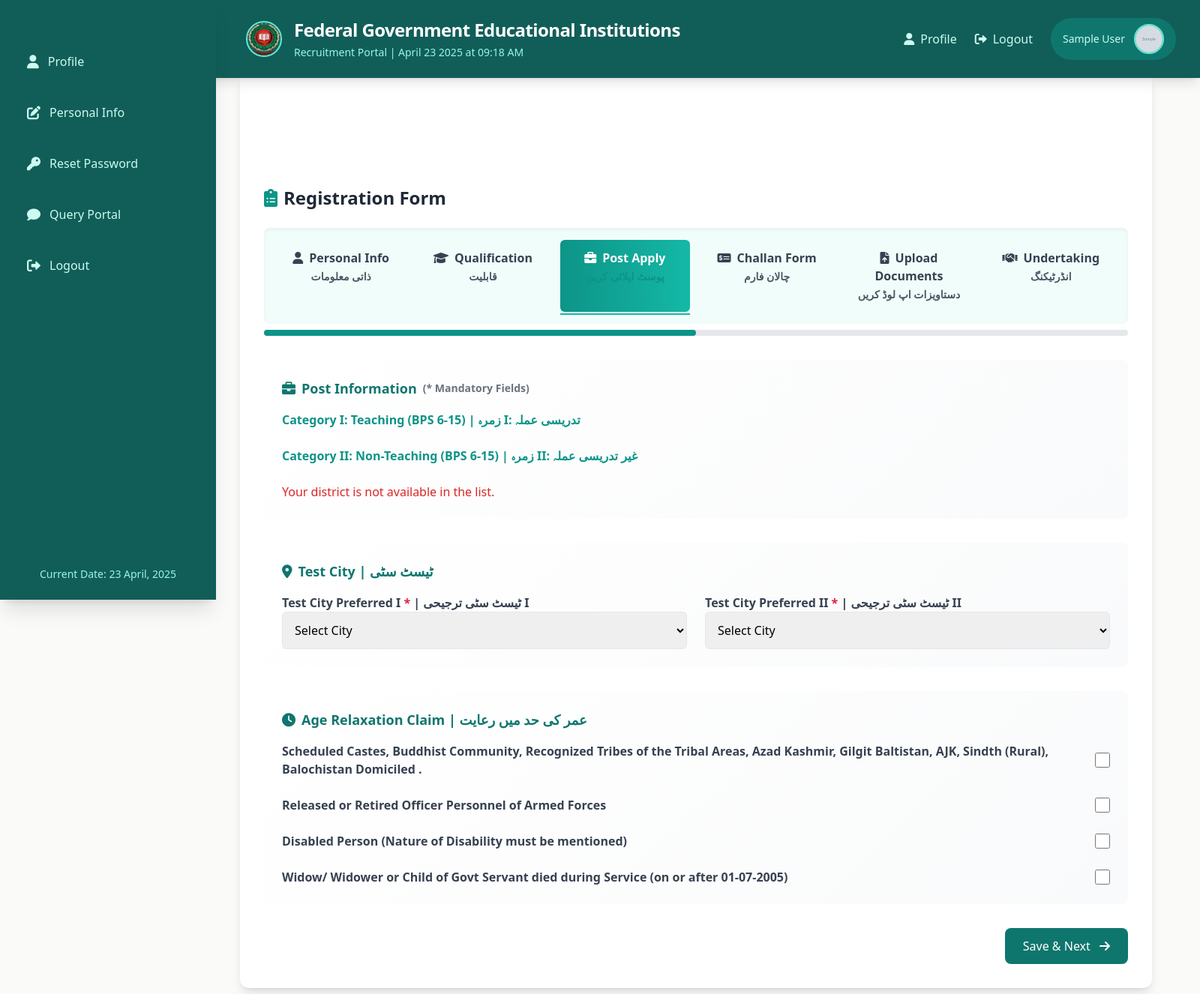
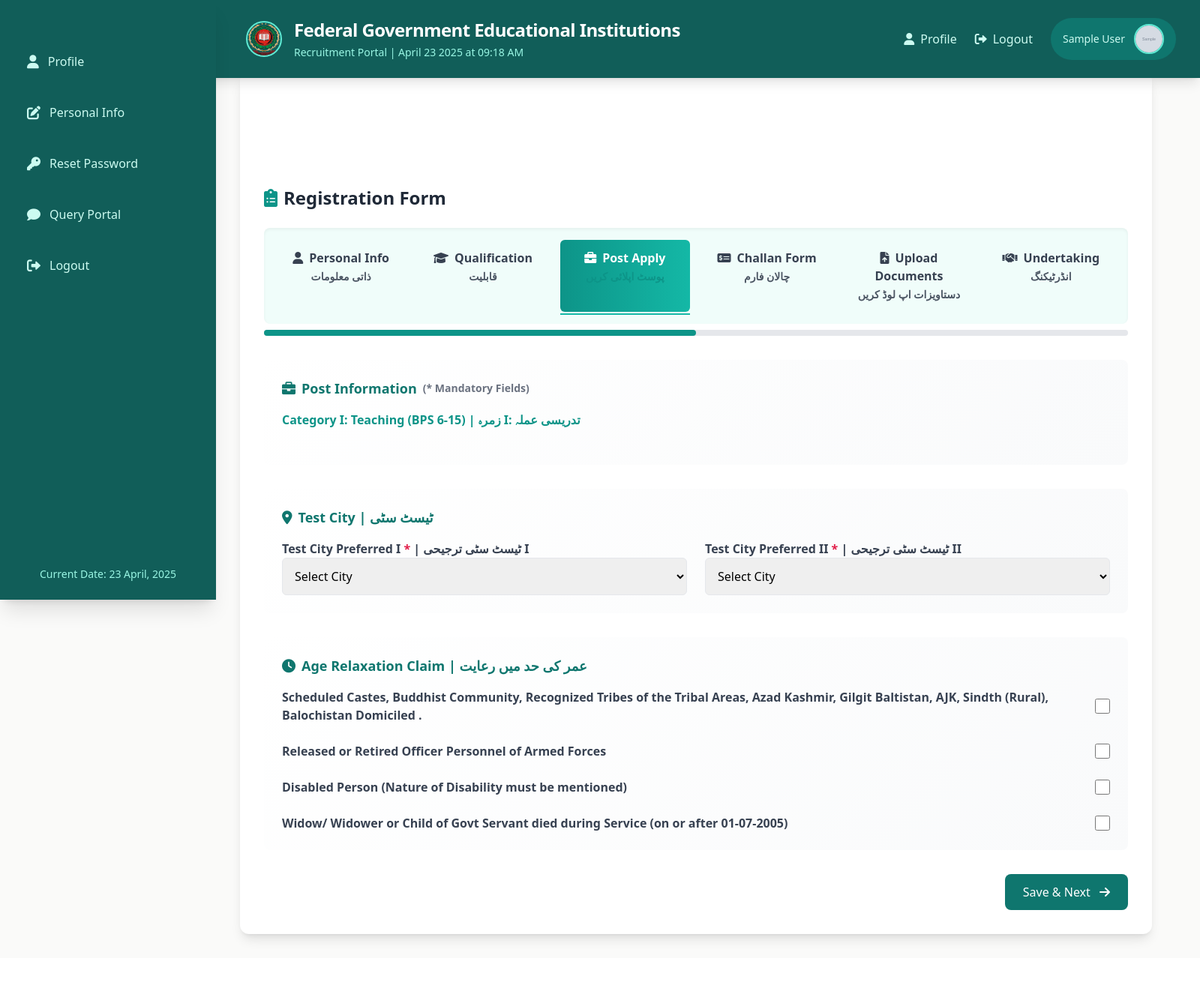
Before and after one commit to inductionportal123/induction, a PHP site: page /post_apply.php in a window 1600 px wide. Shown: the top 1326 px of the page at 75% size. After the commit the page ends 1258 px from the top, so only its background shows below. Run offline with PHP 8.4, Linux system fonts and the light colour scheme; the visitor is signed in with stand-in values (Sample User, id 1); tables that the repository leaves empty or names only in its code hold one stand-in row (values such as "Sample post"); grey boxes marked "Sample" are stand-in pictures; data that the repository does not hold is empty; some libraries are stand-ins or nearby versions.

Commit message:
updated post applyt

```diff
--- a/per_info.php
+++ b/per_info.php
@@ -201,7 +201,7 @@ if (isset($_SESSION['u_name'], $_SESSION['u_id'])) {
 
 
                         <div>
-                            <label class="form-label">Disability (if any) <span class="required">*</span></label>
+                            <label class="form-label">Disability (if any) <span class="required"></span></label>
                             <select class="w-full p-3 border rounded-md focus:ring-2 focus:ring-teal-500" name="disability" id="disability" required>
                                 <option value="">Select Disability</option>
                                 <option value="0" <?php if ($disability == '0') echo 'selected'; ?>>No</option>
--- a/post_apply.php
+++ b/post_apply.php
@@ -172,100 +172,6 @@ if (isset($_SESSION['u_name'], $_SESSION['u_id'])) {
                         ?>
                     </div>
 
-                    <!-- Category II: Non-Teaching -->
-                    <div class="mb-6">
-                        <h4 class="text-teal-600 font-semibold mb-2">Category II: Non-Teaching (BPS 6-15) | زمرہ II: غیر تدریسی عملہ</h4>
-                        <?php
-                        if ($qualirow > 0) {
-                            $newquery = $user_gender == 'transgender'
-                                ? "SELECT `pid`,`name`,`gender` FROM `posts` WHERE posts.cat = 1 AND posts.pid IN (SELECT post_details.pid FROM post_details WHERE post_details.req_deg IN ('Primary', 'Middle', 'Matric', 'Inter', 'Bachelors', 'Bachelors16'))"
-                                : "SELECT `pid`,`name`,`gender` FROM `posts` WHERE posts.cat = 1 AND posts.pid IN (SELECT post_details.pid FROM post_details WHERE post_details.req_deg IN ('Primary', 'Middle', 'Matric', 'Inter', 'Bachelors', 'Bachelors16')) AND (posts.gender = '$user_gender' OR posts.gender = 'both')";
-                            $newexe = mysqli_query($conn, $newquery);
-                            if (mysqli_num_rows($newexe) > 0) {
-                                echo '<div class="checkbox-group">';
-                                while ($rows = mysqli_fetch_array($newexe)) {
-                                    $checked = !empty($post_apply_data) && in_array($rows["pid"], $post_apply_data) ? 'checked' : '';
-                                    echo "<label class='checkbox-item flex items-center'><input type='checkbox' name='post_apply2[]' value='{$rows['pid']}' class='mr-2' $checked> " . strtoupper($rows['name']) . " (<small>" . strtoupper($rows['gender']) . "</small>)</label>";
-                                }
-                                echo '</div>';
-                            }
-                        } else {
-                            echo '<p class="text-red-600">Please add <b>Qualifications</b> first.</p>';
-                        }
-                        ?>
-                    </div>
-
-                    <?php
-if ($qualirow > 0) {
-    // Updated query to fetch district from per_info_contact and spouse info from per_info_spouse
-    $query_two = "SELECT pic.contact_district, pis.female_applying, pis.female_husband_district
-                  FROM per_info pi
-                  LEFT JOIN per_info_contact pic ON pi.said = pic.said
-                  LEFT JOIN per_info_spouse pis ON pi.said = pis.said
-                  WHERE pi.said = '$userid'";
-    $query_exe_two = mysqli_query($conn, $query_two);
-    if (!$query_exe_two) {
-        die("Error in query: " . mysqli_error($conn));
-    }
-
-    // Fetch the row safely
-    if ($query_row_two = mysqli_fetch_array($query_exe_two)) {
-        // Decide the correct district based on 'female_applying'
-        $user_district = ($query_row_two['female_applying'] == '1')
-                         ? $query_row_two['female_husband_district']
-                         : $query_row_two['contact_district'];
-    } else {
-        // If no row is fetched, you can either set a default or display an error message
-        $user_district = '';
-        echo '<p class="text-red-600">User district data not found. Please update your contact information.</p>';
-    }
-
-    // Continue only if a valid district exists
-    if (!empty($user_district)) {
-        // Normalize district values
-        $valid_districts = ['mardan', 'kohat', 'hangu', 'peshawar', 'nowshera', 'attock', 'islamabad', 'rawalpindi', 'haripur', 'abbottabad', 'jhelum', 'kotli', 'muzaffarabad', 'mianwali', 'khushab', 'mandi_bahauddin', 'gujrat', 'gujranwala', 'sialkot', 'lahore', 'jhang', 'multan', 'hyderabad', 'karachi', 'quetta'];
-
-        if (strpos($user_district, 'karachi') !== false) {
-            $user_district = 'karachi';
-        }
-        if ($user_district == 'mandi bahauddin') {
-            $user_district = 'mandi_bahauddin';
-        }
-
-        if (in_array($user_district, $valid_districts)) {
-            $sql = $user_gender == 'transgender'
-                ? "SELECT p.pid, p.name, p.gender, ls.lsid, ls.$user_district
-                   FROM posts p
-                   JOIN lowerstaff ls ON p.pid = ls.pid
-                   WHERE p.cat = 2
-                     AND p.pid IN (SELECT post_details.pid FROM post_details WHERE post_details.req_deg IN ('Primary', 'Middle', 'Matric'))
-                     AND ls.$user_district > 0"
-                : "SELECT p.pid, p.name, p.gender, ls.lsid, ls.$user_district
-                   FROM posts p
-                   JOIN lowerstaff ls ON p.pid = ls.pid
-                   WHERE p.cat = 2
-                     AND p.pid IN (SELECT post_details.pid FROM post_details WHERE post_details.req_deg IN ('Primary', 'Middle', 'Matric'))
-                     AND (p.gender = '$user_gender' OR p.gender = 'both')
-                     AND ls.$user_district > 0";
-            $result = mysqli_query($conn, $sql);
-            if (mysqli_num_rows($result) > 0) {
-                echo '<div class="checkbox-group">';
-                while ($row = mysqli_fetch_assoc($result)) {
-                    $checked = (!empty($post_apply_data) && in_array($row["pid"], $post_apply_data)) ? 'checked' : '';
-                    echo "<label class='checkbox-item flex items-center'><input type='checkbox' name='post_apply3[]' value='{$row['pid']}' class='mr-2' $checked> " . strtoupper($row['name']) . " (<small>" . strtoupper($row['gender']) . "</small>)</label>";
-                }
-                echo '</div>';
-            } else {
-                echo '<p class="text-red-600">No posts available for your district.</p>';
-            }
-        } else {
-            echo '<p class="text-red-600">Your district is not available in the list.</p>';
-        }
-    }
-} else {
-    echo '<p class="text-red-600">Please add <b>Qualifications</b> first.</p>';
-}
-?>
 
                 </div>
 
```
